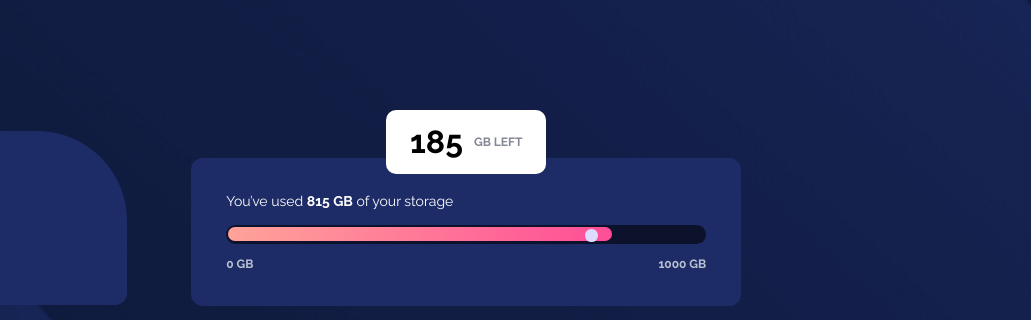
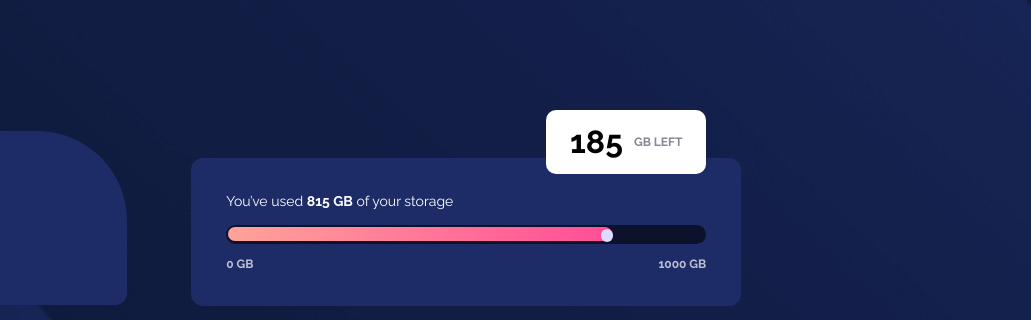
Before and after one commit to ramiroHuizar96/FyloDataStorageComponent, a plain HTML site: page index.html in a window 1536 px wide. Shown: the part 151-471 px from the top of the page, 505-1536 px from the left. Drawn offline with Linux system fonts and the light colour scheme.

Commit message:
Updated Media Queries

```diff
--- a/main.scss
+++ b/main.scss
@@ -14,6 +14,7 @@ body{
     block-size: border-box;
     background-image: url(./images/bg-mobile.png);
     background-repeat: no-repeat;
+    transition: ease all .5s;
 }
 
 main{
@@ -21,6 +22,7 @@ main{
     width: 23.4375rem;
     height: 100vh;
     overflow: hidden;
+    transition: ease all .5s;
 }
 
 .wrapper{
@@ -66,6 +68,7 @@ ul{
     margin-top: 8rem;
     height: 6.5rem;
     border-top-right-radius: 90px;
+    transition: ease all .5s;
 }
 .bar{
     background-color: $VeryDarkBlue;
@@ -97,6 +100,7 @@ ul{
     }
 }
 .loading_wrapper{
+    transition: ease all .5s;
     font-size: 0.875rem;
     margin-top: 1rem;
     text-align: center;
@@ -111,6 +115,7 @@ ul{
 }
 
 .left_message{
+    transition: ease all .5s;
     display: flex;
     justify-content: center;
     align-items: center;
@@ -145,11 +150,12 @@ ul{
         align-items: baseline;
     }
     body{
+        margin: 0;
         background-image: url(./images/bg-desktop.png);
         background-size: cover;
         width: 100%;
         height: 100vh;
-        background-position-x: center;
+        background-position: bottom 25% right 50%;
         overflow: hidden;
     }
     .icon_wrapper{
@@ -162,6 +168,14 @@ ul{
 
     .left_message{
         top: -3rem;
+        right: inherit;
+        margin-left: 10rem;
     }
-
+    .bar{
+        .progress{
+            .ball{
+                left: 97%;
+            }
+        }
+    }
 }
```
Also changed, not shown: main.css, 1 other file.
